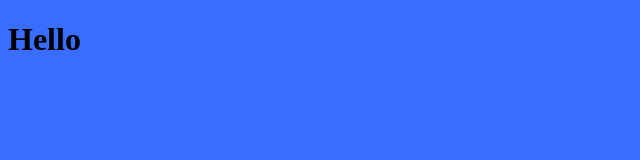
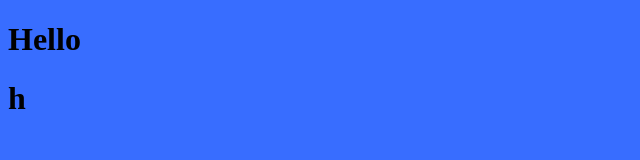
Before and after one commit to Territon/Site, a plain HTML site: page index.html in a window 1280 px wide. Shown: the full height of the page, 0-640 px from the left. Drawn offline with Linux system fonts and the light colour scheme.

Commit message:
Update index.html

```diff
--- a/index.html
+++ b/index.html
@@ -7,5 +7,6 @@
 			}
 		</style>
 		<h1>Hello<h1>
+		h
 	</head>
 </html>
```
